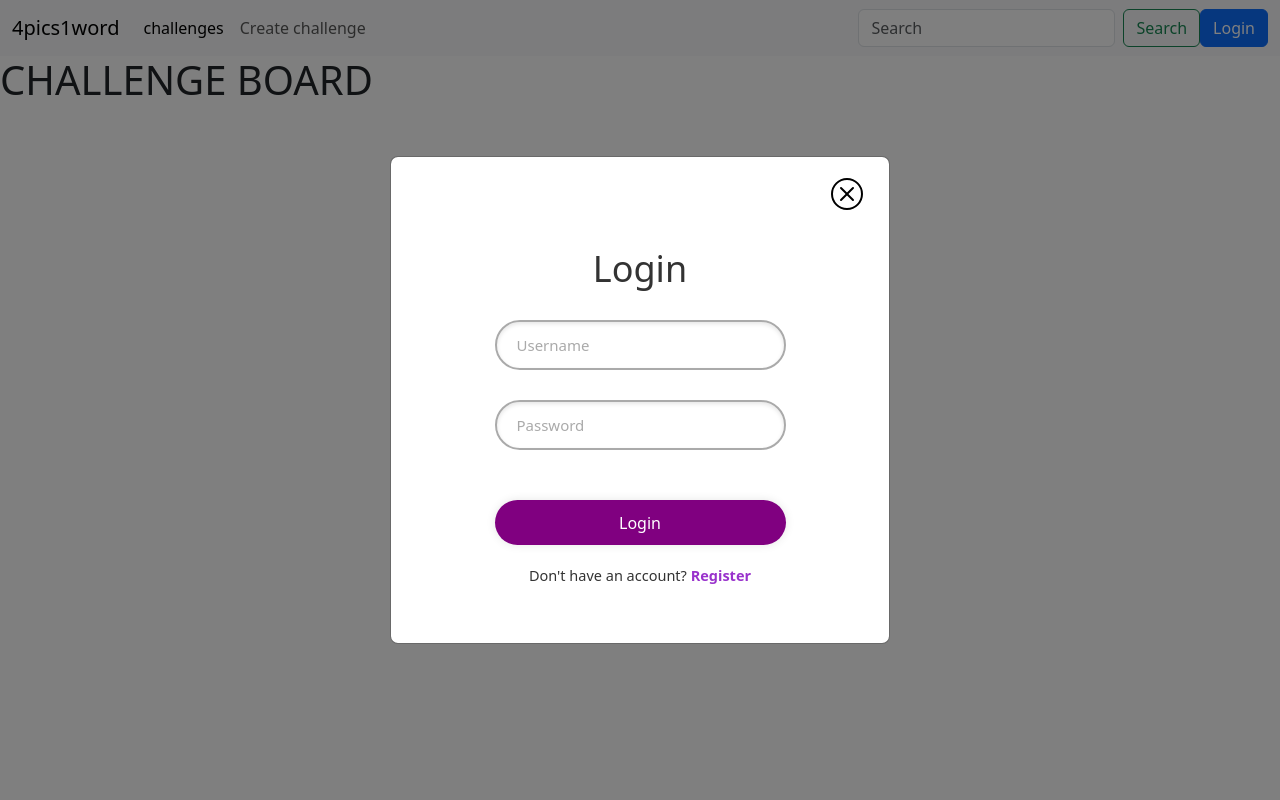
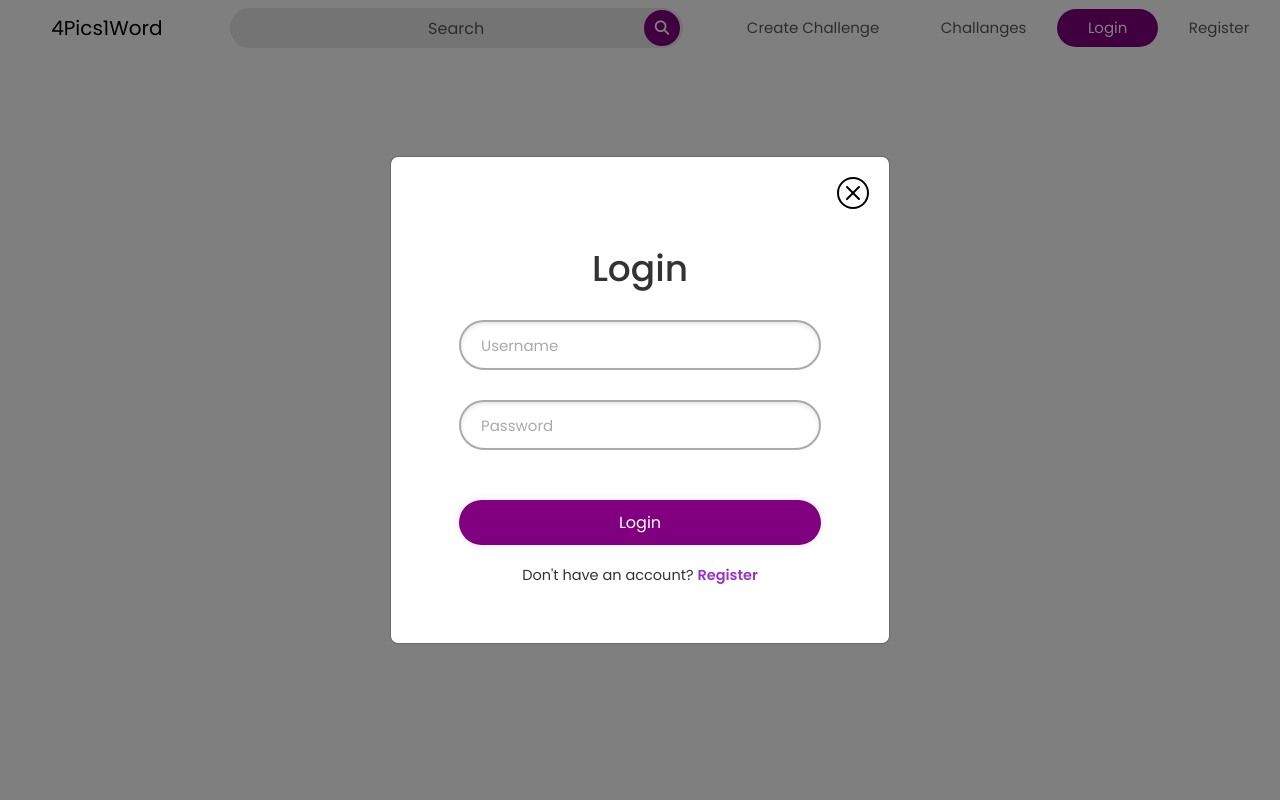
Before and after one commit to Anay-Joshi26/agile-wd-proj, a Flask app: page /challenges in a window 1280 px wide, after a click that opens the changed part. Run offline with Flask 3, Linux system fonts and the light colour scheme.

Commit message:
adding a navbar to the challange-board page, also provided an additional styling sheet for the navbar with nav-bar.css, it has been linked up with the modal for login and register, added jQuery to increase the size of the search bar when it is on focus to provide better  representation

```diff
--- /dev/null
+++ b/4pics1word/static/css/nav-bar.css
@@ -0,0 +1,88 @@
+#login a{
+    border-radius: 20px;
+    background-color: purple;
+    color: #fff!important;
+    font-size: 15px!important;
+}
+
+
+.nav-link{
+    color: #b5b5b5;
+    font-size: 15px!important;
+
+}
+
+.nav-link:hover {
+    text-decoration: underline;
+    text-underline-offset: 7px;
+    text-decoration-thickness: 2px;
+    text-decoration-color: purple;
+
+}
+
+nav{
+    background-color: white!important;
+}
+
+.navbar-brand {
+    margin-left: 4vw;
+}
+
+
+i{
+    color: #fff;
+    cursor: pointer;
+}
+
+
+.search-box form{
+    position: relative;
+}
+
+.search-box{
+    width: 36vw;
+    position: sticky;
+    margin-left: 4vw;
+    overflow: visible;
+    transition: width 0.3s ease;
+}
+
+
+
+.search-box input{
+    width: 100%;
+    height: 40px;
+    border: none;
+    outline: none;
+    background: #E9E9E9;
+    border-radius: 30px;
+    color: grey;
+    font-size: 16px;
+    text-align: center;
+
+}
+
+
+
+.search-box button
+{
+    cursor: pointer;
+    width: 40px;
+    height: 40px;
+    border-radius: 30px;
+    border: none;
+    position: absolute;
+    top: 0;
+    right: 9px;
+    transform: scale(0.9);
+    background: purple;
+}
+
+  @media (max-width: 992px)
+{
+    #login a {
+        background-color: transparent!important;
+        /* color: #b5b5b5!important;  */
+        color: var(--bs-nav-link-color)!important;
+    }
+}
--- a/4pics1word/static/css/styles.css
+++ b/4pics1word/static/css/styles.css
@@ -7,13 +7,6 @@
     font-family: "Poppins", sans-serif;
 }
 
-body {
-    /* background-image: linear-gradient( 126.3deg,  rgba(30,2,83,1) 32.2%, rgba(198,55,160,0.46) 109.2% ); */
-    display: flex;
-    min-height: 100vh;
-    justify-content: center;
-    align-items: center;
-}
 
 .modal-body {
     padding: 0;
--- a/4pics1word/templates/challenge-board.html
+++ b/4pics1word/templates/challenge-board.html
@@ -3,40 +3,49 @@
 <head>
     <meta charset="UTF-8">
     <meta name="viewport" content="width=device-width, initial-scale=1.0">
+    <link rel="stylesheet" href="{{url_for('static', filename = 'css/nav-bar.css')}}">
     <link href="https://cdn.jsdelivr.net/npm/bootstrap@5.3.3/dist/css/bootstrap.min.css" rel="stylesheet" integrity="sha384-QWTKZyjpPEjISv5WaRU9OFeRpok6YctnYmDr5pNlyT2bRjXh0JMhjY6hW+ALEwIH" crossorigin="anonymous">
+    <script src="https://ajax.googleapis.com/ajax/libs/jquery/3.7.1/jquery.min.js"></script>
     <script src="https://cdn.jsdelivr.net/npm/bootstrap@5.3.3/dist/js/bootstrap.bundle.min.js" integrity="sha384-YvpcrYf0tY3lHB60NNkmXc5s9fDVZLESaAA55NDzOxhy9GkcIdslK1eN7N6jIeHz" crossorigin="anonymous"></script>
+    <link rel="stylesheet" href="https://cdnjs.cloudflare.com/ajax/libs/font-awesome/6.5.2/css/all.min.css" integrity="sha512-SnH5WK+bZxgPHs44uWIX+LLJAJ9/2PkPKZ5QiAj6Ta86w+fsb2TkcmfRyVX3pBnMFcV7oQPJkl9QevSCWr3W6A==" crossorigin="anonymous" referrerpolicy="no-referrer" />
+    <link rel="stylesheet" href="{{url_for('static', filename = 'css/styles.css')}}">
     <title>Document</title>
 </head>
 <body>
 
-    <!--- navbar -->
-   <nav class="navbar navbar-expand-lg bg-body-tertiary">
-  <div class="container-fluid">
-    <a class="navbar-brand" href="#">4pics1word</a>
-    <button class="navbar-toggler" type="button" data-bs-toggle="collapse" data-bs-target="#navbarSupportedContent" aria-controls="navbarSupportedContent" aria-expanded="false" aria-label="Toggle navigation">
+    <nav class="navbar navbar-expand-lg navbar-light">
+        <a class="navbar-brand" href="#">4Pics1Word</a>
+
+
+        <div class="search-box" >
+            <form class="d-flex">
+                <input class="form-control me-2" type="text" name="search" id="srch" placeholder="Search">
+                <button class="btn btn-primary" type="button"><i class="fa fa-search"></i></button>
+            </form>
+        </div>
+        <button class="navbar-toggler" style="margin-left:5vw; margin-right:5vw"  type="button" data-bs-toggle="collapse" data-bs-target="#navbarSupportedContent" aria-controls="navbarSupportedContent" aria-expanded="false" aria-label="Toggle navigation">
           <span class="navbar-toggler-icon"></span>
         </button>
-    <div class="collapse navbar-collapse" id="navbarSupportedContent">
-      <ul class="navbar-nav me-auto mb-2 mb-lg-0">
+        <div class="collapse navbar-collapse justify-content-end" id="navbarSupportedContent" style="margin-left: 2vw;">
+
+          <ul class="navbar-nav ml-auto nav-fill w-100">
             <li class="nav-item">
-          <a class="nav-link active" aria-current="page" href="#">challenges</a>
+                <a class="nav-link"  href="#">Create Challenge <span class="sr-only">(current)</span></a>
               </li>
               <li class="nav-item">
-          <a class="nav-link" href="#">Create challenge</a>
+                <a class="nav-link"  href="#">Challanges <span class="sr-only">(current)</span></a>
               </li>
+              <li class="nav-item" id="login">
+                <a class="nav-link"  data-bs-toggle="modal" data-bs-target="#loginModal" href="#">Login <span class="sr-only">(current)</span></a>
+              </li>
+              <li class="nav-item">
+                <a class="nav-link" data-bs-toggle="modal" data-bs-target="#registerModal" href="#">Register <span class="sr-only">(current)</span></a>
+              </li>
+          </ul>
+        </div>
 
-      </ul>
-      <form class="d-flex" role="search">
-        <input class="form-control me-2" type="search" placeholder="Search" aria-label="Search">
-        <button class="btn btn-outline-success" type="submit">Search</button>
-      </form>
+      </nav>
 
-       <!-- Button trigger modal -->
-    <button type="button" class="btn btn-primary" data-bs-toggle="modal" data-bs-target="#loginModal">
-      Login
-    </button>
-
-    <!-- Modal Login-->
     <div class="modal fade" id="loginModal" tabindex="-1" role="dialog" aria-labelledby="exampleModalLabel" aria-hidden="true">
         <div class="modal-dialog modal-dialog-centered" role="document">
         <div class="modal-content">
@@ -72,6 +81,8 @@
         </div>
     </div>
 
+
+    <!-- Modal Register-->
     <div class="modal fade" id="registerModal" tabindex="-1" role="dialog" aria-labelledby="exampleModalLabel" aria-hidden="true">
         <div class="modal-dialog modal-dialog-centered" role="document">
         <div class="modal-content">
@@ -112,144 +123,17 @@
         </div>
         </div>
     </div>
+    <script>
 
-  <style>
-    @import url("https://fonts.googleapis.com/css2?family=Poppins:wght@300;400;500;600;700;800;900&display=swap");
-    .modal-body {
-      padding: 0;
-  }
+        $('.search-box input').focus(function() {
+          $(this).parent().parent().css('width', '40vw');
+      });
 
-  #close-button-auth-popup {
-      position: absolute;
-      top: 20px;
-      right: 20px;
-      border: 0;
-      background-color: transparent;
-  }
+      $('.search-box input').blur(function() {
+          $(this).parent().parent().css('width', '36vw');
+      });
 
-  .wrapper {
-      display: flex;
-      flex-direction: column;
-      justify-content: center;
-      align-items: center;
-      background: #fff;
-      /* width: 420px; */
-      color: #333;
-      border-radius: 10px;
-      padding: 40px;
-      /* box-shadow: 0 0 10px rgba(0,0,0,.1);  */
-      margin-top: 50px;
-  }
+      </script>
+    </body>
 
-  .wrapper h1 {
-      font-size: 36px;
-      text-align: center;
-      color: #333;
-  }
-
-  .wrapper .input-box {
-      position: relative;
-      width: 100%;
-      height: 50px;
-      margin: 30px 0;
-  }
-
-  .input-box input {
-      width: 100%;
-      height: 100%;
-      background: transparent;
-      border: 2px solid #aaa;
-      border-radius: 40px;
-      font-size: 15px;
-      color: #333;
-      padding: 20px 45px 20px 20px;
-      box-shadow: inset 0 2px 4px rgba(0, 0, 0, 0.1);
-      transition: border-color 0.3s, box-shadow 0.3s;
-      &:focus {
-          border-color: #9932cc;
-          box-shadow: inset 0 2px 4px rgba(128, 0, 128, 0.4);
-      }
-      &::placeholder {
-          color: #aaa;
-      }
-  }
-
-  .input-box i {
-      position: absolute;
-      right: 20px;
-      top: 50%;
-      transform: translateY(-50%);
-      font-size: 20px;
-      color: #555;
-  }
-
-  .wrapper .remember-forgot {
-      display: flex;
-      justify-content: center;
-      font-size: 14.5px;
-      margin: -15px 0 20px;
-  }
-
-  .remember-forgot label input {
-      accent-color: #9932cc;
-      margin-right: 5px;
-  }
-
-  .wrapper .btn {
-      width: 100%;
-      height: 45px;
-      background-color: purple;
-      border: none;
-      border-radius: 40px;
-      box-shadow: 0 0 10px rgba(0,0,0,.1);
-      cursor: pointer;
-      font-size: 16px;
-      color: #ffffff;
-      margin-top: 20px;
-      &:hover,
-      &:focus {
-          background-color: #9932cc;
-          color: #ffffff;
-          box-shadow: 0 0 10px rgba(128,0,128,.5);
-      }
-  }
-
-  .wrapper .register-link {
-    font-size: 14.5px;
-    text-align: center;
-    margin-top: 20px;
-}
-
-.register-link p a {
-  color: #9932cc;
-  text-decoration: none;
-  font-weight: 600;
-  &:hover {
-      text-decoration: underline;
-  }
-}
-
-.Login-link p a {
-  color: #9932cc;
-  text-decoration: none;
-  font-weight: 600;
-  &:hover {
-      text-decoration: underline;
-  }
-}
-
-.wrapper .Login-link {
-  font-size: 14.5px;
-  text-align: center;
-  margin-top: 20px;
-}
-
-  </style>
-
-    </div>
-  </div>
-</nav>
-
-    <h1>CHALLENGE BOARD</h1>
-</body>
 </html>
```
Also changed, not shown: instance/database.db (added). Lines whose indentation alone changed are shown as unchanged.
